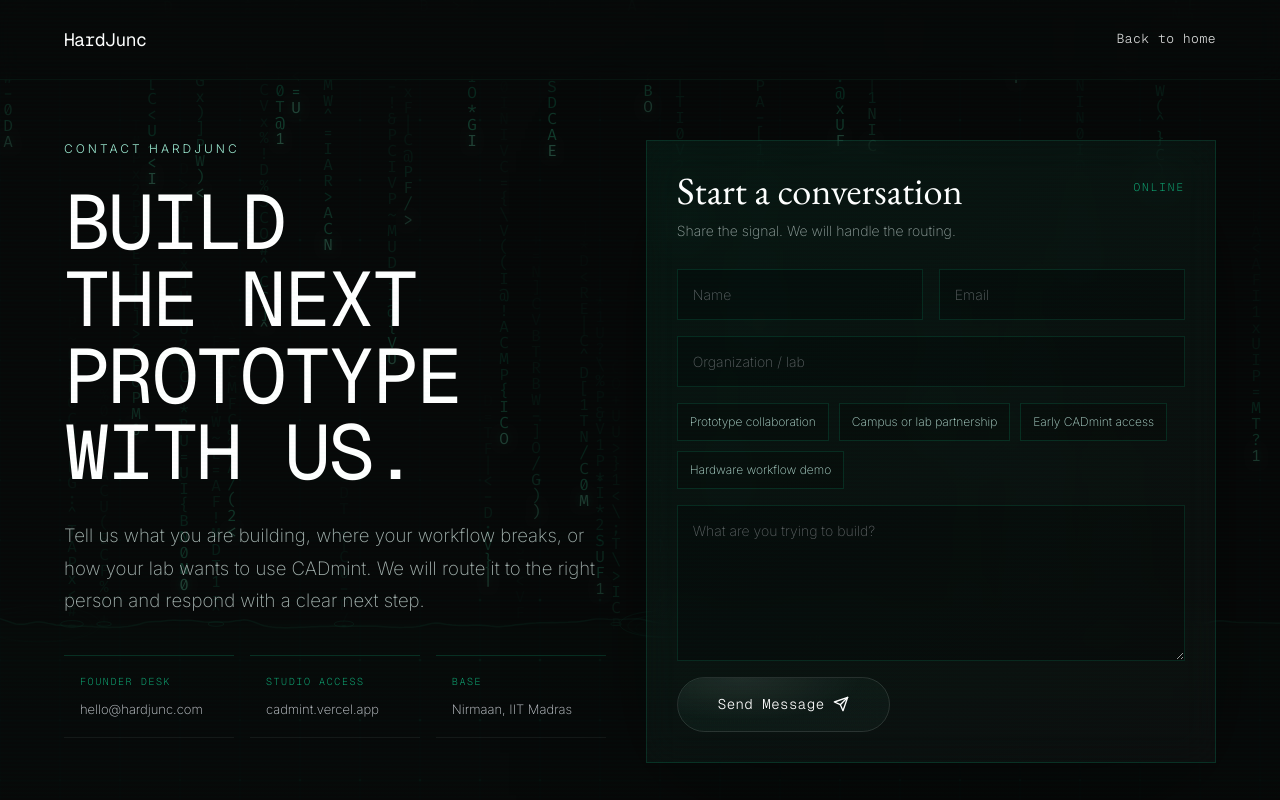
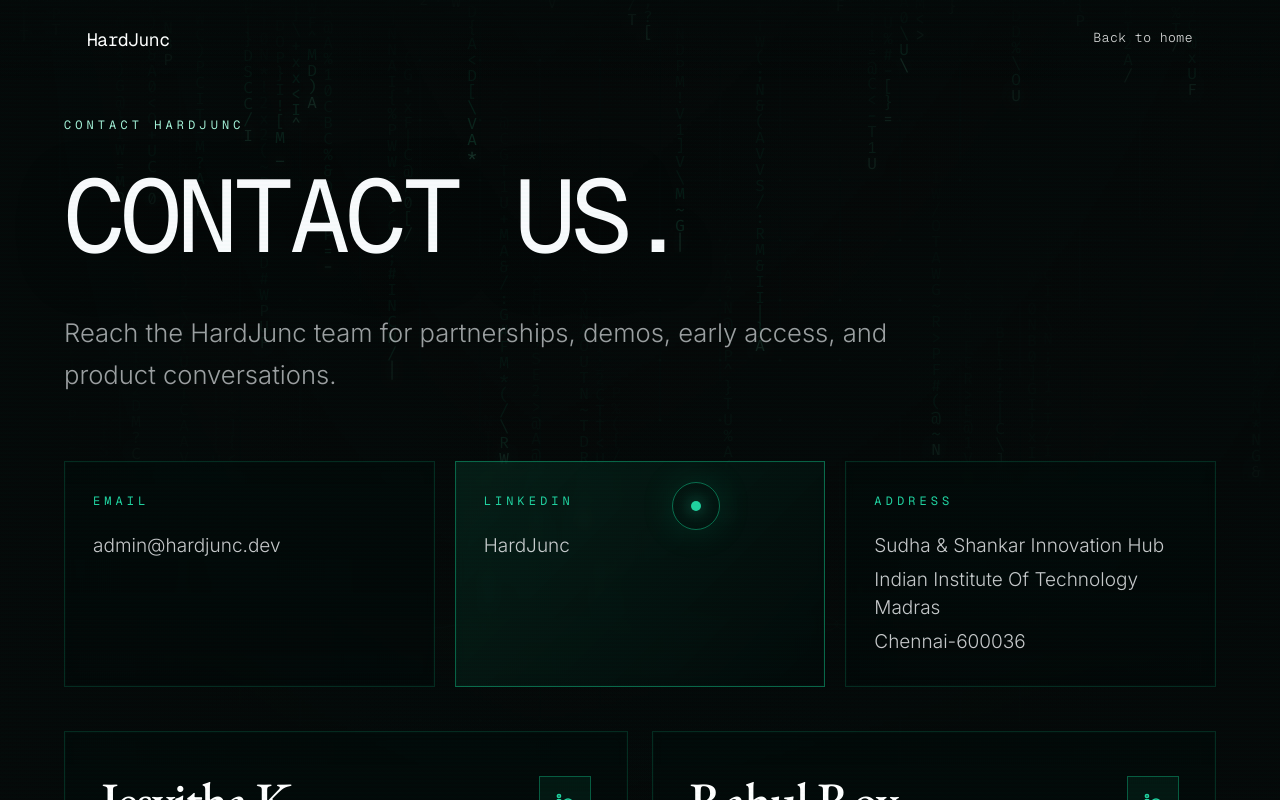
Before and after one commit to rahulee24/hardjunc_front_kimi, a React (Vite) app: page /contact in a window 1280 px wide. Shown: the top 800 px of the page. Built offline with nearby package versions, Linux system fonts and the light colour scheme.

Commit message:
Redesign contact page

```diff
--- a/src/sections/Contact.tsx
+++ b/src/sections/Contact.tsx
@@ -1,265 +1,518 @@
 import { motion } from 'framer-motion';
+import { Linkedin } from 'lucide-react';
 import { useNavigate } from 'react-router-dom';
 import AmberCascades from './AmberCascades';
 import GridBackground from '../components/GridBackground';
 import CustomCursor from '../components/CustomCursor';
-import LiquidGlassButton from '../components/LiquidGlassButton';
 import { siteConfig } from '../config';
 
 const contactChannels = [
-  { label: 'Founder Desk', value: 'hello@hardjunc.com' },
-  { label: 'Studio Access', value: 'cadmint.vercel.app' },
-  { label: 'Base', value: 'Nirmaan, IIT Madras' },
+  {
+    label: 'Email',
+    value: 'admin@hardjunc.dev',
+    href: 'mailto:admin@hardjunc.dev',
+  },
+  {
+    label: 'LinkedIn',
+    value: 'HardJunc',
+    href: 'https://www.linkedin.com/company/hardjunc',
+    featured: true,
+  },
+  {
+    label: 'Address',
+    value: 'Sudha & Shankar Innovation Hub\nIndian Institute Of Technology Madras\nChennai-600036',
+  },
 ];
 
-const contactPrompts = [
-  'Prototype collaboration',
-  'Campus or lab partnership',
-  'Early CADmint access',
-  'Hardware workflow demo',
+const teamContacts = [
+  {
+    name: 'Jesvitha K.',
+    role: 'Founder and CEO',
+    phone: '+91 6380790971',
+    email: 'ceo@hardjunc.dev',
+    linkedin: 'https://www.linkedin.com/company/hardjunc',
+  },
+  {
+    name: 'Rahul Roy',
+    role: 'Co-Founder and CTO',
+    phone: '+91 9174471745',
+    email: 'cto@hardjunc.dev',
+    linkedin: 'https://www.linkedin.com/company/hardjunc',
+  },
 ];
 
 export default function Contact() {
   const navigate = useNavigate();
 
   return (
-    <div style={{ minHeight: '100vh', background: '#070909', position: 'relative', overflow: 'hidden' }}>
+    <div className="contact-page">
       <CustomCursor />
       <div className="scanline-overlay" />
-      <div style={{ position: 'fixed', inset: 0, zIndex: 0, opacity: 0.28 }}>
+      <div className="contact-rain">
         <AmberCascades />
       </div>
-      <div style={{ position: 'absolute', inset: 0, zIndex: 0, opacity: 0.55 }}>
+      <div className="contact-grid-bg">
         <GridBackground />
       </div>
+      <div className="contact-vignette" />
 
-      <nav
-        className="fixed top-0 left-0 right-0 z-50 flex items-center justify-between"
-        style={{
-          height: 80,
-          padding: '0 5vw',
-          background: 'rgba(7, 9, 9, 0.86)',
-          backdropFilter: 'blur(12px)',
-          borderBottom: '1px solid rgba(16, 185, 129, 0.08)',
-        }}
-      >
+      <nav className="contact-nav">
         <button
           type="button"
           onClick={() => navigate('/')}
-          className="text-white"
-          style={{
-            border: 0,
-            background: 'transparent',
-            fontFamily: "'GeistMono', monospace",
-            fontSize: 18,
-            fontWeight: 400,
-            letterSpacing: '-0.5px',
-          }}
+          className="contact-brand"
         >
           {siteConfig.brandName}
         </button>
         <button
           type="button"
           onClick={() => navigate('/')}
-          className="nav-link"
-          style={{ border: 0, background: 'transparent' }}
+          className="nav-link contact-back"
         >
           Back to home
         </button>
       </nav>
 
-      <main style={{ position: 'relative', zIndex: 2, padding: '140px 5vw 80px' }}>
-        <div style={{ maxWidth: 1180, margin: '0 auto' }}>
-          <div className="grid gap-10 lg:grid-cols-[minmax(0,0.95fr)_minmax(420px,1fr)] lg:items-start">
-            <section>
+      <main className="contact-main">
+        <motion.section
+          initial={{ opacity: 0, y: 24 }}
+          animate={{ opacity: 1, y: 0 }}
+          transition={{ duration: 0.7, ease: 'easeOut' }}
+          className="contact-hero"
+        >
+          <p className="contact-kicker">Contact HardJunc</p>
+          <h1>CONTACT US.</h1>
+          <p className="contact-intro">
+            Reach the HardJunc team for partnerships, demos, early access, and product conversations.
+          </p>
+        </motion.section>
+
+        <section className="contact-channel-grid" aria-label="Contact channels">
+          {contactChannels.map((channel, index) => {
+            const content = (
+              <>
+                <span className="contact-card-label">{channel.label}</span>
+                <span className="contact-card-value">
+                  {channel.value.split('\n').map((line) => (
+                    <span key={line}>{line}</span>
+                  ))}
+                </span>
+                {channel.featured && <span className="contact-orbit" aria-hidden="true" />}
+              </>
+            );
+
+            return (
               <motion.div
+                key={channel.label}
                 initial={{ opacity: 0, y: 18 }}
                 animate={{ opacity: 1, y: 0 }}
-                transition={{ duration: 0.55 }}
-                style={{
-                  fontFamily: "'Inter', sans-serif",
-                  fontSize: 12,
-                  fontWeight: 300,
-                  letterSpacing: '3px',
-                  textTransform: 'uppercase',
-                  color: '#9ce8d0',
-                  marginBottom: 26,
-                }}
+                transition={{ duration: 0.5, delay: 0.18 + index * 0.08 }}
+                className={`contact-info-card${channel.featured ? ' is-featured' : ''}`}
               >
-                Contact HardJunc
+                {channel.href ? (
+                  <a href={channel.href} target={channel.href.startsWith('http') ? '_blank' : undefined} rel={channel.href.startsWith('http') ? 'noopener noreferrer' : undefined}>
+                    {content}
+                  </a>
+                ) : (
+                  <div>{content}</div>
+                )}
               </motion.div>
+            );
+          })}
+        </section>
 
-              <motion.h1
-                initial={{ opacity: 0, y: 26 }}
-                animate={{ opacity: 1, y: 0 }}
-                transition={{ duration: 0.75, delay: 0.08 }}
-                style={{
-                  fontFamily: "'GeistMono', monospace",
-                  fontSize: 'clamp(44px, 6vw, 86px)',
-                  lineHeight: 1,
-                  letterSpacing: '-2px',
-                  color: '#ffffff',
-                  margin: '0 0 28px',
-                  textWrap: 'balance',
-                }}
-              >
-                BUILD THE NEXT PROTOTYPE WITH US.
-              </motion.h1>
-
-              <motion.p
-                initial={{ opacity: 0, y: 18 }}
-                animate={{ opacity: 1, y: 0 }}
-                transition={{ duration: 0.6, delay: 0.18 }}
-                style={{
-                  fontFamily: "'Inter', sans-serif",
-                  fontSize: 'clamp(16px, 1.45vw, 20px)',
-                  lineHeight: 1.75,
-                  color: '#a7b4b1',
-                  maxWidth: 680,
-                  margin: '0 0 38px',
-                }}
-              >
-                Tell us what you are building, where your workflow breaks, or how your lab wants to use CADmint. We will route it to the right person and respond with a clear next step.
-              </motion.p>
-
-              <div className="grid gap-4 sm:grid-cols-3" style={{ maxWidth: 760 }}>
-                {contactChannels.map((channel, index) => (
-                  <motion.div
-                    key={channel.label}
-                    initial={{ opacity: 0, y: 16 }}
-                    animate={{ opacity: 1, y: 0 }}
-                    transition={{ duration: 0.45, delay: 0.24 + index * 0.06 }}
-                    style={{
-                      padding: '18px 16px',
-                      borderTop: '1px solid rgba(16, 185, 129, 0.22)',
-                      borderBottom: '1px solid rgba(255,255,255,0.06)',
-                    }}
-                  >
-                    <div
-                      style={{
-                        fontFamily: "'GeistMono', monospace",
-                        fontSize: 10,
-                        letterSpacing: '0.16em',
-                        textTransform: 'uppercase',
-                        color: '#10b981',
-                        marginBottom: 10,
-                      }}
-                    >
-                      {channel.label}
-                    </div>
-                    <div style={{ fontFamily: "'Inter', sans-serif", fontSize: 13, lineHeight: 1.55, color: '#d1d5db' }}>
-                      {channel.value}
-                    </div>
-                  </motion.div>
-                ))}
-              </div>
-            </section>
-
-            <motion.section
-              initial={{ opacity: 0, y: 24 }}
+        <section className="contact-team-grid" aria-label="Team contacts">
+          {teamContacts.map((person, index) => (
+            <motion.article
+              key={person.email}
+              initial={{ opacity: 0, y: 22 }}
               animate={{ opacity: 1, y: 0 }}
-              transition={{ duration: 0.65, delay: 0.18 }}
-              style={{
-                border: '1px solid rgba(16, 185, 129, 0.18)',
-                background: 'linear-gradient(145deg, rgba(16, 185, 129, 0.08), rgba(255,255,255,0.025))',
-                boxShadow: '0 32px 120px rgba(0,0,0,0.34)',
-                backdropFilter: 'blur(18px)',
-                padding: '30px',
-              }}
+              transition={{ duration: 0.55, delay: 0.42 + index * 0.1 }}
+              className="contact-person-card"
             >
-              <div style={{ display: 'flex', justifyContent: 'space-between', gap: 18, marginBottom: 26 }}>
+              <div className="contact-person-heading">
                 <div>
-                  <h2
-                    style={{
-                      fontFamily: "'EB Garamond', serif",
-                      fontSize: 'clamp(30px, 3vw, 44px)',
-                      lineHeight: 1,
-                      color: '#ffffff',
-                      margin: '0 0 10px',
-                    }}
-                  >
-                    Start a conversation
-                  </h2>
-                  <p style={{ fontFamily: "'Inter', sans-serif", fontSize: 14, lineHeight: 1.65, color: '#95a3a0', margin: 0 }}>
-                    Share the signal. We will handle the routing.
-                  </p>
+                  <h2>{person.name}</h2>
+                  <p>{person.role}</p>
                 </div>
-                <span
-                  style={{
-                    fontFamily: "'GeistMono', monospace",
-                    fontSize: 11,
-                    color: '#10b981',
-                    letterSpacing: '0.18em',
-                    paddingTop: 8,
-                  }}
+                <a
+                  href={person.linkedin}
+                  target="_blank"
+                  rel="noopener noreferrer"
+                  aria-label={`${person.name} LinkedIn`}
+                  className="contact-linkedin"
                 >
-                  ONLINE
-                </span>
+                  <Linkedin size={18} strokeWidth={2.2} />
+                </a>
               </div>
 
-              <form style={{ display: 'grid', gap: 16 }}>
-                <div className="grid gap-4 sm:grid-cols-2">
-                  <input aria-label="Name" placeholder="Name" className="contact-input" />
-                  <input aria-label="Email" placeholder="Email" className="contact-input" />
+              <dl className="contact-person-details">
+                <div>
+                  <dt>Phone</dt>
+                  <dd>
+                    <a href={`tel:${person.phone.replace(/\s/g, '')}`}>{person.phone}</a>
+                  </dd>
                 </div>
-                <input aria-label="Organization" placeholder="Organization / lab" className="contact-input" />
-
-                <div style={{ display: 'flex', gap: 10, flexWrap: 'wrap' }}>
-                  {contactPrompts.map((prompt) => (
-                    <button
-                      type="button"
-                      key={prompt}
-                      style={{
-                        padding: '9px 12px',
-                        border: '1px solid rgba(16, 185, 129, 0.18)',
-                        background: 'rgba(0,0,0,0.22)',
-                        color: '#b7ddd3',
-                        fontFamily: "'Inter', sans-serif",
-                        fontSize: 12,
-                      }}
-                    >
-                      {prompt}
-                    </button>
-                  ))}
+                <div>
+                  <dt>Email</dt>
+                  <dd>
+                    <a href={`mailto:${person.email}`}>{person.email}</a>
+                  </dd>
                 </div>
-
-                <textarea aria-label="Message" placeholder="What are you trying to build?" className="contact-input" rows={6} />
-
-                <a href="mailto:hello@hardjunc.com" style={{ textDecoration: 'none', width: 'fit-content' }}>
-                  <LiquidGlassButton>
-                    <span style={{ display: 'flex', alignItems: 'center', gap: 8 }}>
-                      Send Message
-                      <svg width="16" height="16" viewBox="0 0 24 24" fill="none" stroke="currentColor" strokeWidth="2" strokeLinecap="round" strokeLinejoin="round">
-                        <line x1="22" y1="2" x2="11" y2="13" />
-                        <polygon points="22 2 15 22 11 13 2 9 22 2" />
-                      </svg>
-                    </span>
-                  </LiquidGlassButton>
-                </a>
-              </form>
-            </motion.section>
-          </div>
-        </div>
+              </dl>
+            </motion.article>
+          ))}
+        </section>
       </main>
 
       <style>{`
-        .contact-input {
-          width: 100%;
-          border: 1px solid rgba(16, 185, 129, 0.16);
-          background: rgba(0, 0, 0, 0.28);
-          color: #f3f4f6;
-          padding: 14px 15px;
+        .contact-page {
+          min-height: 100vh;
+          background: #050909;
+          color: #ffffff;
+          overflow-x: hidden;
+          position: relative;
+        }
+
+        .contact-rain,
+        .contact-grid-bg {
+          position: fixed;
+          inset: 0;
+          z-index: 0;
+          pointer-events: none;
+        }
+
+        .contact-rain {
+          opacity: 0.38;
+        }
+
+        .contact-grid-bg {
+          opacity: 0.58;
+        }
+
+        .contact-vignette {
+          position: fixed;
+          inset: 0;
+          z-index: 1;
+          pointer-events: none;
+          background:
+            linear-gradient(90deg, rgba(5, 9, 9, 0.92), rgba(5, 9, 9, 0.24) 42%, rgba(5, 9, 9, 0.78)),
+            linear-gradient(180deg, rgba(5, 9, 9, 0.12), rgba(5, 9, 9, 0.86));
+        }
+
+        .contact-nav {
+          position: fixed;
+          top: 0;
+          left: 0;
+          right: 0;
+          z-index: 50;
+          height: 78px;
+          padding: 0 6.8vw;
+          display: flex;
+          align-items: center;
+          justify-content: space-between;
+          background: linear-gradient(180deg, rgba(5, 9, 9, 0.9), rgba(5, 9, 9, 0));
+        }
+
+        .contact-brand {
+          border: 0;
+          background: transparent;
+          color: #ffffff;
+          font-family: 'GeistMono', monospace;
+          font-size: 18px;
+          font-weight: 400;
+          letter-spacing: -0.5px;
+        }
+
+        .contact-back {
+          border: 0;
+          background: transparent;
+        }
+
+        .contact-main {
+          position: relative;
+          z-index: 2;
+          width: min(100% - 10vw, 1476px);
+          margin: 0 auto;
+          padding: clamp(116px, 14vh, 150px) 0 72px;
+        }
+
+        .contact-hero {
+          max-width: 960px;
+          margin-bottom: clamp(42px, 6vw, 64px);
+        }
+
+        .contact-kicker,
+        .contact-card-label,
+        .contact-person-details dt {
+          font-family: 'GeistMono', monospace;
+          text-transform: uppercase;
+          color: #21d2a0;
+          letter-spacing: 0.34em;
+          font-size: 12px;
+          font-weight: 400;
+        }
+
+        .contact-kicker {
+          margin: 0 0 34px;
+          color: #a4f2d8;
+        }
+
+        .contact-hero h1 {
+          margin: 0;
+          font-family: 'GeistMono', monospace;
+          font-size: clamp(58px, 8vw, 112px);
+          line-height: 0.94;
+          letter-spacing: -0.05em;
+          color: #f8fafc;
+          font-weight: 400;
+          text-shadow: 0 12px 46px rgba(0, 0, 0, 0.58);
+        }
+
+        .contact-intro {
+          margin: clamp(36px, 4vw, 48px) 0 0;
+          max-width: 900px;
           font-family: 'Inter', sans-serif;
-          font-size: 14px;
-          outline: none;
-          transition: border-color 0.25s ease, background 0.25s ease;
+          font-size: clamp(19px, 2vw, 26px);
+          line-height: 1.65;
+          color: rgba(229, 231, 235, 0.68);
+          font-weight: 300;
         }
-        .contact-input::placeholder {
-          color: rgba(209, 213, 219, 0.42);
+
+        .contact-channel-grid {
+          display: grid;
+          grid-template-columns: repeat(3, minmax(0, 1fr));
+          gap: 20px;
+          margin-bottom: 44px;
         }
-        .contact-input:focus {
-          border-color: rgba(16, 185, 129, 0.55);
-          background: rgba(16, 185, 129, 0.06);
+
+        .contact-info-card,
+        .contact-person-card {
+          border: 1px solid rgba(16, 185, 129, 0.2);
+          background: linear-gradient(180deg, rgba(2, 10, 9, 0.78), rgba(2, 8, 8, 0.52));
+          box-shadow: inset 0 0 0 1px rgba(16, 185, 129, 0.025);
+          backdrop-filter: blur(6px);
+        }
+
+        .contact-info-card {
+          min-height: 176px;
+          position: relative;
+          overflow: hidden;
+        }
+
+        .contact-info-card.is-featured {
+          background: linear-gradient(135deg, rgba(16, 185, 129, 0.12), rgba(2, 9, 9, 0.72));
+          border-color: rgba(16, 185, 129, 0.5);
+        }
+
+        .contact-info-card > a,
+        .contact-info-card > div {
+          min-height: 176px;
+          display: flex;
+          flex-direction: column;
+          align-items: flex-start;
+          gap: 22px;
+          padding: 30px 28px;
+          color: inherit;
+          text-decoration: none;
+        }
+
+        .contact-card-value {
+          display: grid;
+          gap: 7px;
+          font-family: 'Inter', sans-serif;
+          color: rgba(243, 244, 246, 0.82);
+          font-size: 19px;
+          line-height: 1.45;
+          font-weight: 300;
+        }
+
+        .contact-orbit {
+          position: absolute;
+          top: 20px;
+          right: 104px;
+          width: 48px;
+          height: 48px;
+          border: 1px solid rgba(16, 185, 129, 0.55);
+          border-radius: 999px;
+          box-shadow: 0 0 34px rgba(16, 185, 129, 0.16);
+        }
+
+        .contact-orbit::after {
+          content: '';
+          position: absolute;
+          top: 50%;
+          left: 50%;
+          width: 10px;
+          height: 10px;
+          border-radius: 999px;
+          background: #21d2a0;
+          transform: translate(-50%, -50%);
+          box-shadow: 0 0 16px rgba(33, 210, 160, 0.72);
+        }
+
+        .contact-team-grid {
+          display: grid;
+          grid-template-columns: repeat(2, minmax(0, 1fr));
+          gap: 24px;
+        }
+
+        .contact-person-card {
+          min-height: 310px;
+          padding: clamp(34px, 4vw, 44px) clamp(30px, 4vw, 36px) 34px;
+        }
+
+        .contact-person-heading {
+          display: flex;
+          justify-content: space-between;
+          align-items: flex-start;
+          gap: 24px;
+          padding-bottom: 36px;
+        }
+
+        .contact-person-heading h2 {
+          margin: 0;
+          font-family: 'EB Garamond', serif;
+          font-size: clamp(44px, 4vw, 56px);
+          line-height: 0.95;
+          letter-spacing: -0.03em;
+          color: #ffffff;
+          font-weight: 500;
+        }
+
+        .contact-person-heading p {
+          margin: 14px 0 0;
+          font-family: 'Inter', sans-serif;
+          color: #92e9cf;
+          font-size: 20px;
+          line-height: 1.35;
+          font-weight: 300;
+        }
+
+        .contact-linkedin {
+          flex: 0 0 auto;
+          width: 52px;
+          height: 52px;
+          display: grid;
+          place-items: center;
+          border: 1px solid rgba(16, 185, 129, 0.42);
+          background: rgba(16, 185, 129, 0.08);
+          color: #21d2a0;
+          text-decoration: none;
+          transition: transform 0.25s ease, border-color 0.25s ease, background 0.25s ease;
+        }
+
+        .contact-linkedin:hover {
+          transform: translateY(-2px);
+          border-color: rgba(33, 210, 160, 0.78);
+          background: rgba(16, 185, 129, 0.15);
+        }
+
+        .contact-person-details {
+          margin: 0;
+          display: grid;
+        }
+
+        .contact-person-details div {
+          display: grid;
+          grid-template-columns: minmax(120px, 0.5fr) minmax(0, 1fr);
+          gap: 24px;
+          padding: 20px 0;
+          border-top: 1px solid rgba(255, 255, 255, 0.1);
+        }
+
+        .contact-person-details dd {
+          margin: 0;
+          text-align: right;
+          font-family: 'Inter', sans-serif;
+          font-size: 18px;
+          color: rgba(243, 244, 246, 0.84);
+          font-weight: 300;
+        }
+
+        .contact-person-details a {
+          color: inherit;
+          text-decoration: none;
+        }
+
+        .contact-info-card a:hover .contact-card-value,
+        .contact-person-details a:hover {
+          color: #ffffff;
+        }
+
+        @media (max-width: 1024px) {
+          .contact-channel-grid,
+          .contact-team-grid {
+            grid-template-columns: 1fr;
+          }
+
+          .contact-main {
+            width: min(100% - 8vw, 760px);
+          }
+        }
+
+        @media (max-width: 640px) {
+          .contact-nav {
+            height: 70px;
+            padding: 0 5vw;
+          }
+
+          .contact-back {
+            font-size: 11px;
+          }
+
+          .contact-main {
+            width: min(100% - 32px, 560px);
+            padding-top: 106px;
+          }
+
+          .contact-kicker,
+          .contact-card-label,
+          .contact-person-details dt {
+            font-size: 10px;
+            letter-spacing: 0.24em;
+          }
+
+          .contact-hero h1 {
+            font-size: clamp(48px, 16vw, 72px);
+            letter-spacing: -0.06em;
+          }
+
+          .contact-intro {
+            font-size: 17px;
+          }
+
+          .contact-info-card > a,
+          .contact-info-card > div {
+            padding: 26px 24px;
+          }
+
+          .contact-orbit {
+            right: 24px;
+          }
+
+          .contact-person-heading {
+            align-items: flex-start;
+            padding-bottom: 28px;
+          }
+
+          .contact-person-heading h2 {
+            font-size: 42px;
+          }
+
+          .contact-person-heading p {
+            font-size: 17px;
+          }
+
+          .contact-person-details div {
+            grid-template-columns: 1fr;
+            gap: 10px;
+          }
+
+          .contact-person-details dd {
+            text-align: left;
+            font-size: 16px;
+          }
         }
       `}</style>
     </div>
```
